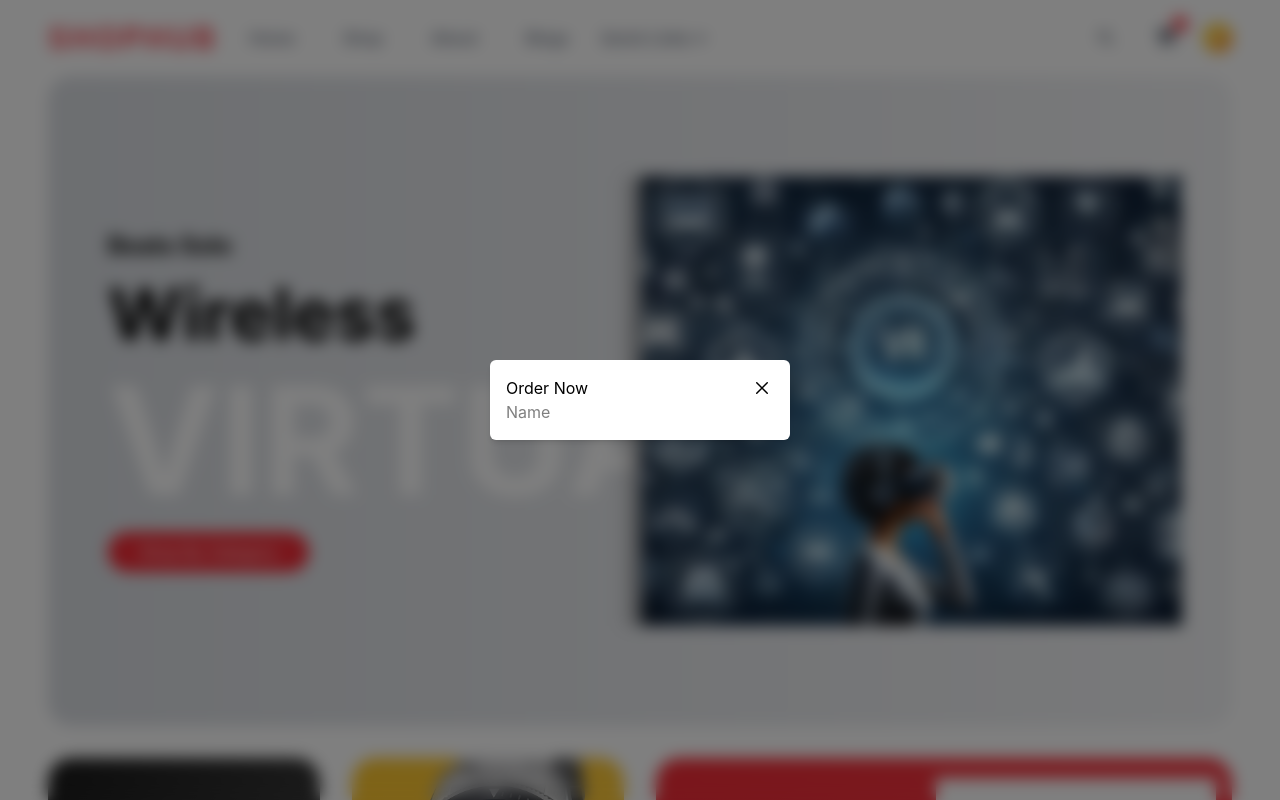
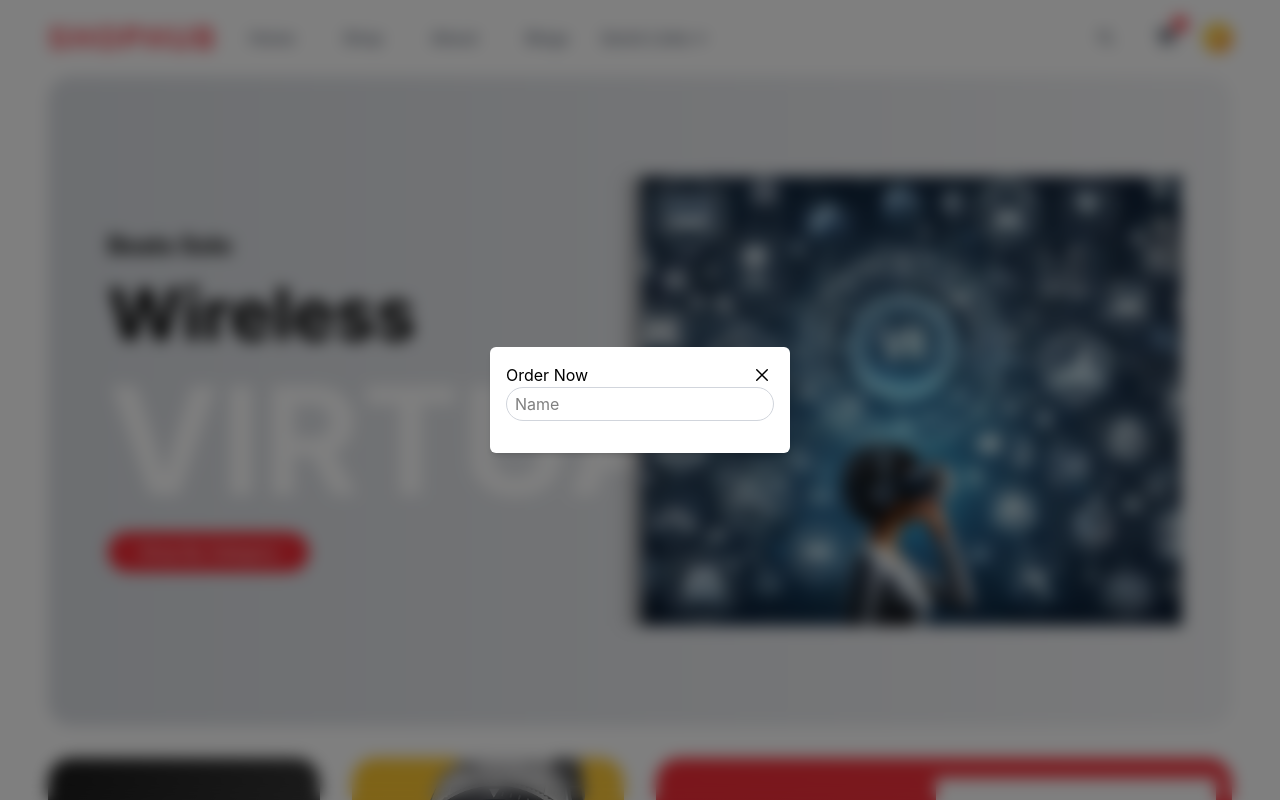
Before and after one commit to kaxadeveloper/Ecommerce, a React (Vite) app: page / in a window 1280 px wide. Shown: the top 800 px of the page. Built offline with nearby package versions, Linux system fonts and the light colour scheme.

Commit message:
add styles

```diff
--- a/src/index.css
+++ b/src/index.css
@@ -32,4 +32,8 @@
     .hero-bg-color {
         @apply bg-gradient-to-r from-gray-300/80 to-gray-100 dark:from-gray-900 dark:to-gray-800 dark:text-white;
     }
+
+    .form-input {
+        @apply w-full rounded-full border border-gray-300 dark:border-gray-500 dark:bg-gray-800 px-2 py-1 mb-4;
+    }
 }
```
